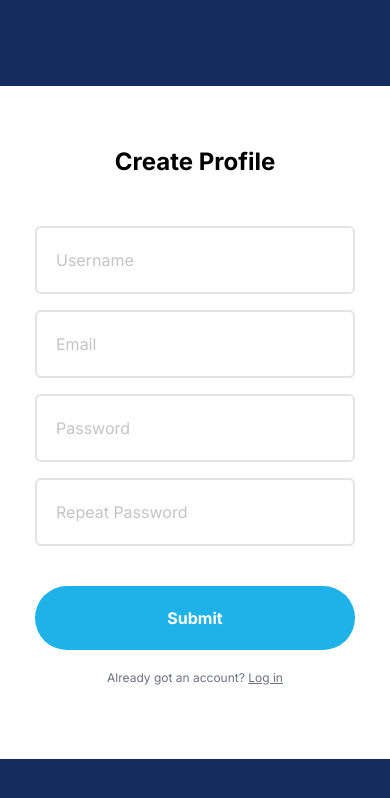
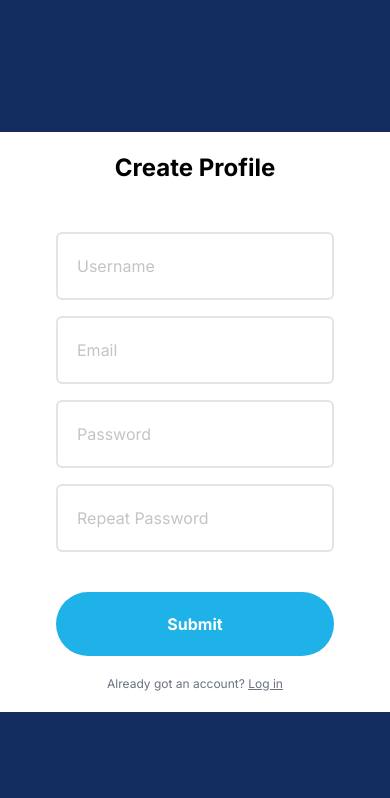
Before and after one commit to Jebzen/Banyo, a React (Vite) app in the folder Frontend/: page /create in a window 390 px wide. Shown: the top 798 px of the page. Built offline with nearby package versions, Linux system fonts and the light colour scheme; no server answers.

Commit message:
Response Design -Phone

```diff
--- a/Frontend/src/pages/CreateProfile.tsx
+++ b/Frontend/src/pages/CreateProfile.tsx
@@ -106,9 +106,9 @@ export default function CreateProfile() {
 			<main className="flex justify-center min-h-screen bg-blue">
 				<form
 					onSubmit={handleSubmit}
-					className="h-fit rounded-lg self-center form-section"
+					className="h-fit md:rounded-lg self-center form-section p-5 md:px-11 md:pt-16 md:pb-20 w-full md:w-fit flex flex-col justify-center"
 				>
-					<section className="flex flex-col w-80">
+					<section className="flex flex-col justify-center w-fit mx-auto">
 						<h1 className="font-bold text-2xl mb-12 text-center">
 							Create Profile
 						</h1>
--- a/Frontend/src/pages/SignIn.tsx
+++ b/Frontend/src/pages/SignIn.tsx
@@ -83,9 +83,9 @@ export default function SignIn() {
 		<main className="flex justify-center min-h-screen bg-blue">
 			<form
 				onSubmit={handleSubmit}
-				className="h-fit rounded-lg self-center form-section"
+				className="h-fit md:rounded-lg self-center form-section p-5 md:px-11 md:pt-16 md:pb-20 w-full md:w-fit flex flex-col justify-center"
 			>
-				<section className="flex flex-col w-80">
+				<section className="flex flex-col justify-center w-fit mx-auto">
 					<h1 className="font-bold text-2xl mb-12 text-center">Sing In</h1>
 
 					{/* USERNAME */}
--- a/Frontend/src/pages/UpdateProfile.tsx
+++ b/Frontend/src/pages/UpdateProfile.tsx
@@ -123,9 +123,9 @@ export default function UpdateProfile() {
 			<main className="flex justify-center min-h-screen bg-light-grey">
 				<form
 					onSubmit={handleSubmit}
-					className="h-fit rounded-lg self-center form-section"
+					className="h-fit md:rounded-lg self-center form-section p-5 md:px-11 md:pt-16 md:pb-20 w-full md:w-fit flex flex-col justify-center"
 				>
-					<section className="flex flex-col w-80">
+					<section className="flex flex-col justify-center w-fit mx-auto">
 						<h1 className="font-bold text-2xl mb-12 text-center">
 							Update Profile
 						</h1>
@@ -266,7 +266,7 @@ export default function UpdateProfile() {
 					</section>
 
 					<section className="text-center mt-5 text-xs text-gray-500">
-						<a href={"/user/" + username} className="underline">
+						<a href={"/user/"} className="underline">
 							Go back
 						</a>
 					</section>
--- a/Frontend/src/pages/UserProfile.tsx
+++ b/Frontend/src/pages/UserProfile.tsx
@@ -31,7 +31,7 @@ function UserProfile() {
 
 	return (
 		<main className="flex justify-center min-h-screen bg-light-grey flex-col">
-			<section className="h-fit rounded-lg self-center flex flex-col w-96 bg-white p-5">
+			<section className="h-fit md:rounded-lg self-center flex flex-col w-full md:w-96 bg-white p-5">
 				<Link to={"/edit/"} className="hover:text-blue-900 mb-14">
 					<h1 className="text-end">
 						<i className="bi bi-pencil-fill text-xl"></i>
--- a/Frontend/src/styles/form.css
+++ b/Frontend/src/styles/form.css
@@ -1,6 +1,5 @@
 form.form-section {
 	background-color: var(--white);
-	padding: 60px 46px 73px 46px;
 }
 
 .input-section input {
@@ -28,6 +27,12 @@ form.form-section {
 	outline: none;
 }
 
+@media (min-width: 768px) {
+	.grid-profile {
+		grid-template-columns: 1fr auto;
+	}
+}
+
 .grid-profile {
-	grid-template-columns: 1fr auto;
+	grid-template-columns: 1fr;
 }
```
Also changed, not shown: Frontend/toDo.txt.
